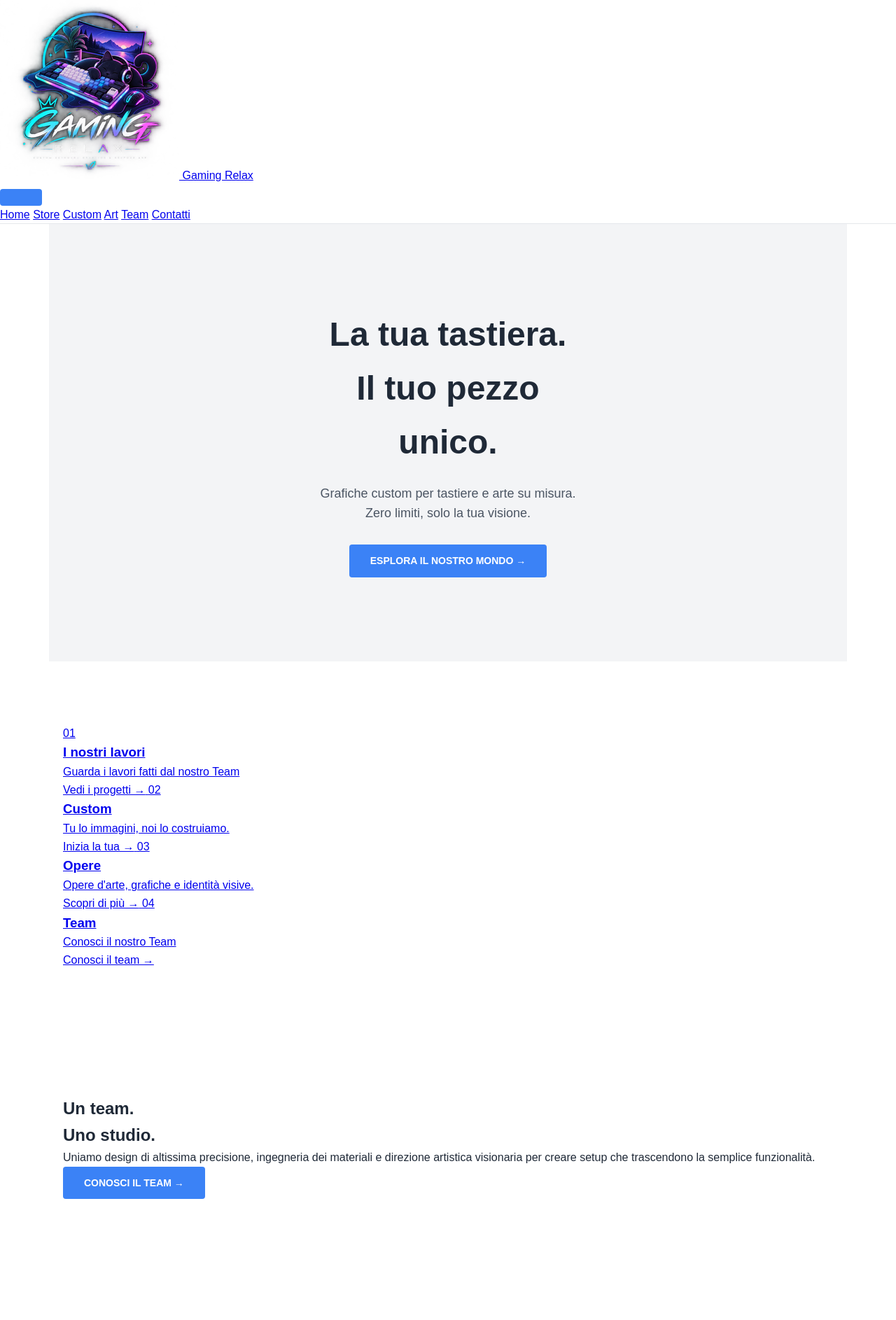
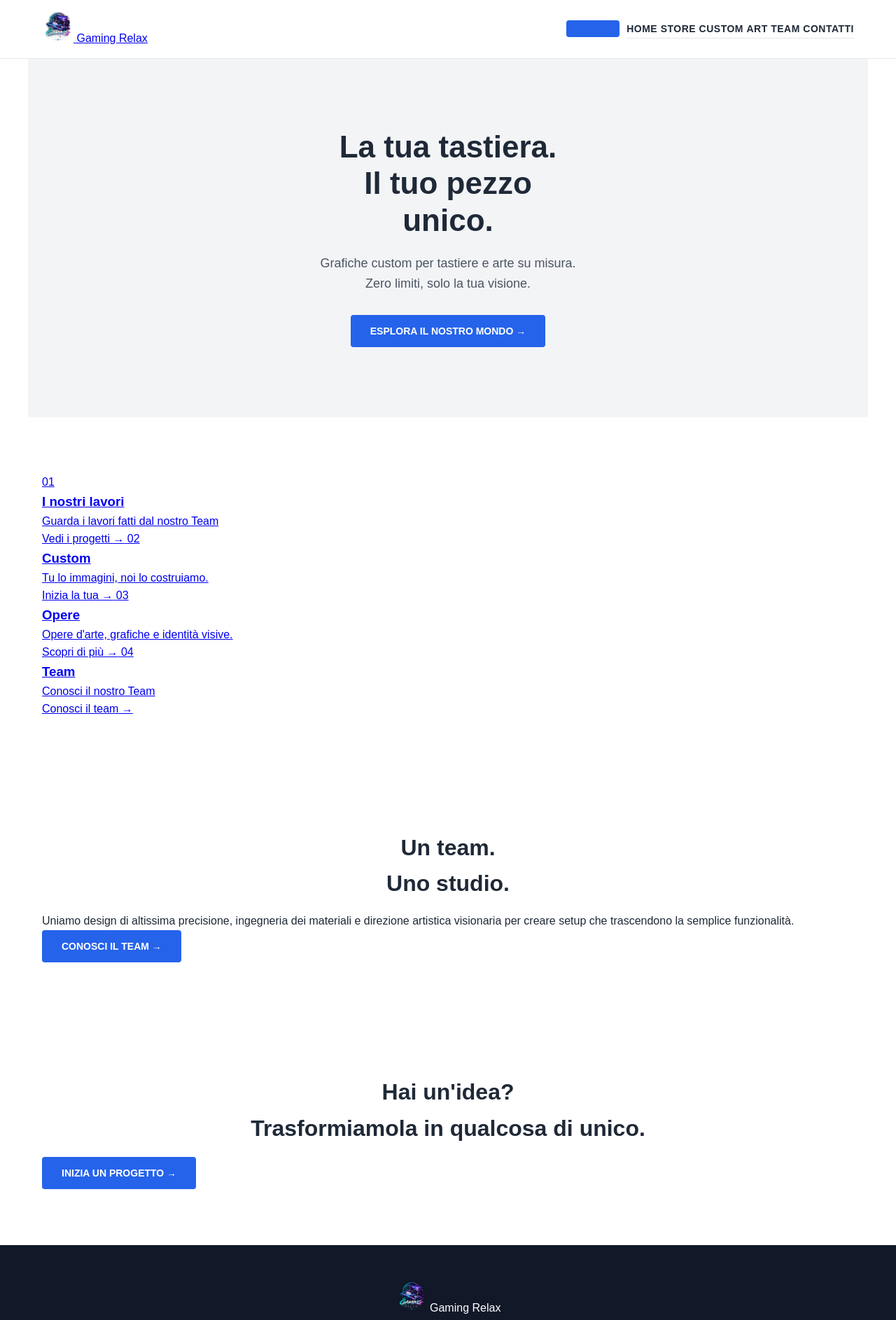
Before and after one commit to LorenzoImpa07/Gaming-Relax-Site., a PHP site: page / in a window 1280 px wide. Shown: the top 1886 px of the page at 70% size. Run offline with PHP 8.4, Linux system fonts and the light colour scheme; some libraries are stand-ins or nearby versions.

Commit message:
Refactor CSS styles for improved design and alignment

```diff
--- a/css/style.css
+++ b/css/style.css
@@ -1,13 +1,13 @@
 /* =================================================================
-   GAMING RELAX - SITE123 REPLICA STYLE
+   GAMING RELAX - CORRETTO E ALLINEATO (STILE SITE123)
    ================================================================== */
 
 :root {
-    --accent-color: #3b82f6;
-    --dark-bg: #111827;
-    --light-bg: #f9fafb;
+    --accent-color: #2563eb;
     --text-main: #1f2937;
     --text-muted: #4b5563;
+    --bg-light: #ffffff;
+    --bg-alt: #f3f4f6;
     --border-color: #e5e7eb;
 }
 
@@ -20,40 +20,56 @@
 body {
     font-family: Arial, Helvetica, sans-serif;
     color: var(--text-main);
-    background-color: #ffffff;
+    background-color: var(--bg-light);
     line-height: 1.6;
 }
 
-/* --- HEADER & NAVBAR --- */
-header, .navbar {
+/* --- HEADER & NAVBAR PULITA --- */
+header, .navbar, nav {
     background-color: #ffffff;
     border-bottom: 1px solid var(--border-color);
     position: sticky;
     top: 0;
     z-index: 1000;
+    width: 100%;
 }
 
-.nav-container, .container-header {
-    max-width: 1140px;
+/* Contenitore generale dell'header per allineare logo e menu sulla stessa riga */
+header > div, .nav-container, .container-header, .navbar {
+    max-width: 1200px;
     margin: 0 auto;
-    padding: 20px;
+    padding: 15px 20px;
     display: flex;
     align-items: center;
     justify-content: space-between;
+    flex-wrap: wrap;
 }
 
-.logo img, .brand-logo {
-    max-height: 40px;
+/* Gestione Logo */
+.logo, .brand-logo, img[alt*="logo" i], header img {
+    max-height: 45px;
+    width: auto;
+    object-fit: contain;
 }
 
-.nav-links, .menu-links {
+/* Pulsanti rapidi header (Accedi / Carrello) */
+header .btn, header button, .header-actions {
+    display: inline-flex;
+    align-items: center;
+    gap: 10px;
+}
+
+/* Menu di navigazione principale */
+.nav-links, .menu-links, ul.nav, nav ul {
     display: flex;
     gap: 25px;
     list-style: none;
     align-items: center;
+    margin: 0;
+    padding: 0;
 }
 
-.nav-links a, .menu-links a {
+.nav-links a, .menu-links a, nav a {
     text-decoration: none;
     color: var(--text-main);
     font-weight: 600;
@@ -63,37 +79,38 @@ header, .navbar {
     transition: color 0.2s ease;
 }
 
-.nav-links a:hover, .menu-links a:hover, .nav-links a.active {
+.nav-links a:hover, .menu-links a:hover, nav a:hover, .nav-links a.active {
     color: var(--accent-color);
 }
 
-/* --- HERO SECTION --- */
-.hero, .hero-section {
-    background-color: #f3f4f6;
-    padding: 120px 20px;
+/* --- HERO SECTION CENTRATA E PULITA --- */
+.hero, .hero-section, section:first-of-type {
+    background-color: var(--bg-alt);
+    padding: 100px 20px;
     text-align: center;
 }
 
-.hero h1, .hero-title {
-    font-size: 48px;
+.hero h1, .hero-title, h1 {
+    font-size: 44px;
     font-weight: 700;
     color: var(--text-main);
     margin-bottom: 20px;
+    line-height: 1.2;
 }
 
 .hero p, .hero-subtitle {
     font-size: 18px;
     color: var(--text-muted);
-    max-width: 700px;
+    max-width: 650px;
     margin: 0 auto 30px auto;
 }
 
-/* --- BUTTONS --- */
+/* --- BUTTONS GENERALI --- */
 .btn, button, .cta-button {
     background-color: var(--accent-color);
     color: #ffffff;
     border: none;
-    padding: 12px 30px;
+    padding: 12px 28px;
     font-size: 14px;
     font-weight: bold;
     text-transform: uppercase;
@@ -101,38 +118,38 @@ header, .navbar {
     cursor: pointer;
     text-decoration: none;
     display: inline-block;
-    transition: opacity 0.2s ease;
+    transition: background-color 0.2s ease;
 }
 
 .btn:hover, button:hover, .cta-button:hover {
-    opacity: 0.9;
+    background-color: #1d4ed8;
 }
 
-/* --- SECTIONS --- */
+/* --- SEZIONI E CONTENITORI --- */
 section {
-    padding: 90px 20px;
-    max-width: 1140px;
+    padding: 80px 20px;
+    max-width: 1200px;
     margin: 0 auto;
 }
 
-.section-title, h2.title {
+.section-title, h2 {
     text-align: center;
-    font-size: 36px;
+    font-size: 32px;
     font-weight: 700;
-    margin-bottom: 20px;
+    margin-bottom: 15px;
 }
 
 .section-subtitle {
     text-align: center;
     color: var(--text-muted);
     font-size: 16px;
-    margin-bottom: 60px;
+    margin-bottom: 50px;
 }
 
-/* --- CARDS & GRID --- */
+/* --- GRIGLIE E CARD --- */
 .grid, .cards-container, .products-grid {
     display: grid;
-    grid-template-columns: repeat(auto-fit, minmax(320px, 1fr));
+    grid-template-columns: repeat(auto-fit, minmax(300px, 1fr));
     gap: 30px;
 }
 
@@ -140,11 +157,11 @@ section {
     background-color: #ffffff;
     border: 1px solid var(--border-color);
     border-radius: 6px;
-    padding: 30px;
-    text-align: left;
+    padding: 25px;
+    box-shadow: 0 2px 4px rgba(0,0,0,0.02);
 }
 
-/* --- FORMS & INPUTS --- */
+/* --- FORM E INPUT --- */
 input, select, textarea {
     width: 100%;
     padding: 12px;
@@ -167,7 +184,7 @@ label {
     font-size: 14px;
 }
 
-/* --- TABLES --- */
+/* --- TABELLE (DASHBOARD) --- */
 table {
     width: 100%;
     border-collapse: collapse;
@@ -184,13 +201,13 @@ th, td {
 }
 
 th {
-    background-color: var(--light-bg);
+    background-color: var(--bg-alt);
     font-weight: bold;
 }
 
 /* --- FOOTER --- */
 footer {
-    background-color: var(--dark-bg);
+    background-color: #111827;
     color: #ffffff;
     padding: 50px 20px;
     text-align: center;
```
